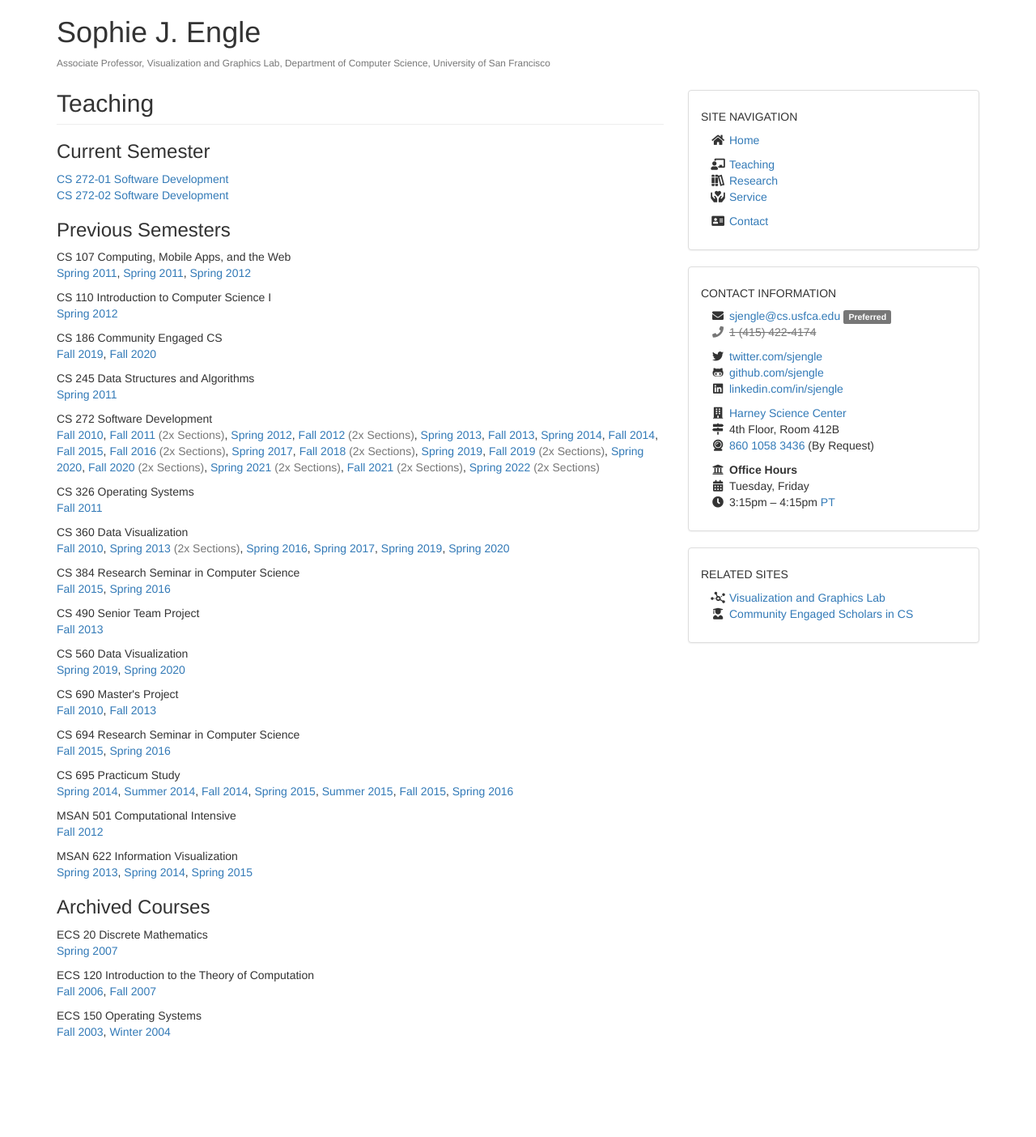
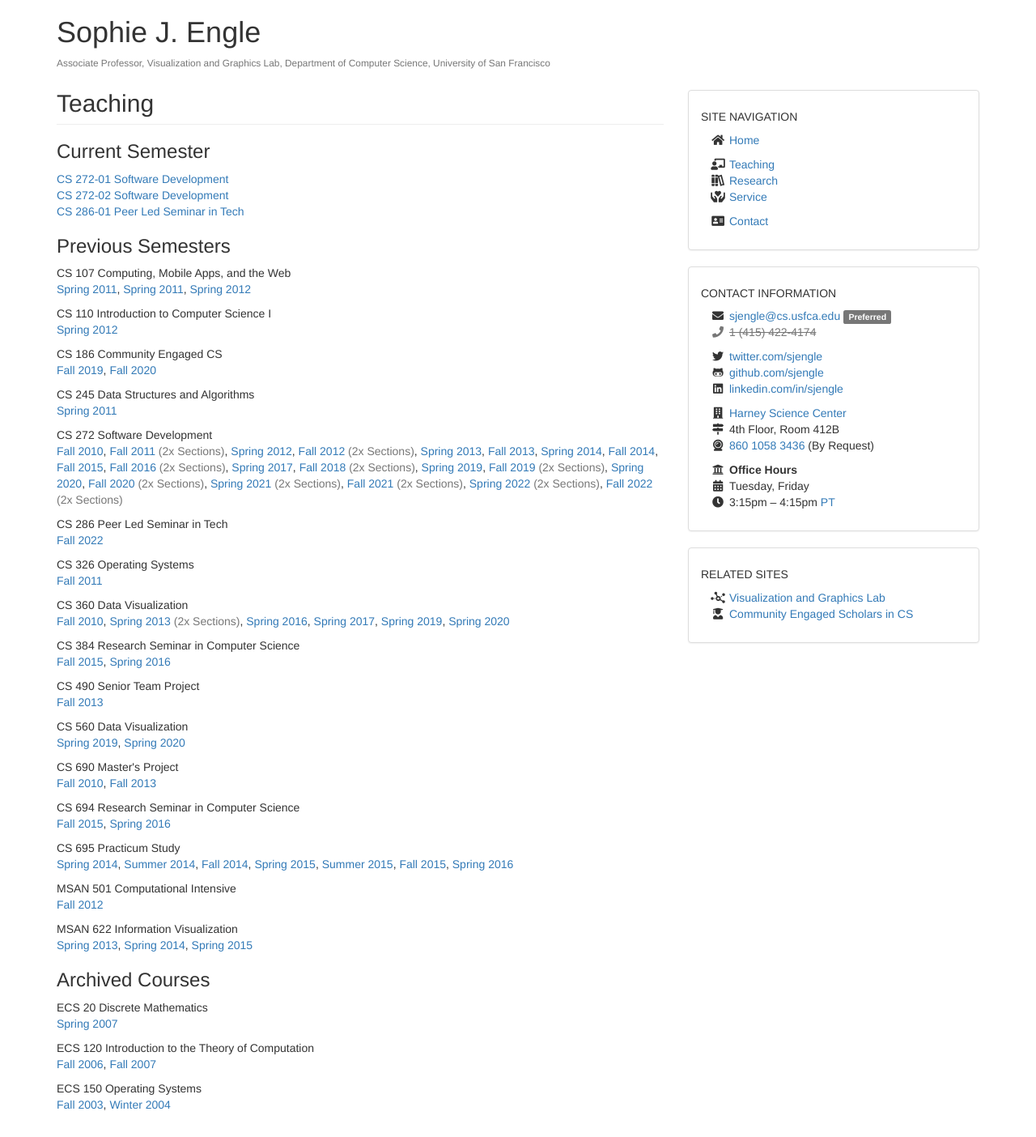
Before and after one commit to sjengle/sjengle.github.io, a Jekyll site: the page built from teaching.html, in a window 1280 px wide. Shown: the whole page at 81% size. Built offline with Jekyll 4.4.1, drawn with Linux system fonts in a browser that asks for light colours; before the commit the page ends 1314 px from its top, so only the background shows below that.

Commit message:
Adding fall course websites

```diff
--- a/_data/teaching.yaml
+++ b/_data/teaching.yaml
@@ -477,7 +477,6 @@
   year: '2022'
   sort: 'CS212-2022-01a'
   link: 'https://usf-cs272-spring2022.github.io/'
-  show: true
 - id: 'CS 272'
   name: 'Software Development'
   code: 'CS 272-02'
@@ -485,4 +484,27 @@
   year: '2022'
   sort: 'CS212-2022-01b'
   link: 'https://usf-cs272-spring2022.github.io/'
+# FALL 2022
+- id: 'CS 272'
+  name: 'Software Development'
+  code: 'CS 272-01'
+  term: 'Fall'
+  year: '2022'
+  sort: 'CS212-2022-08a'
+  link: 'https://usf-cs272-fall2022.github.io/'
   show: true
+- id: 'CS 272'
+  name: 'Software Development'
+  code: 'CS 272-02'
+  term: 'Fall'
+  year: '2022'
+  sort: 'CS212-2022-08b'
+  link: 'https://usf-cs272-fall2022.github.io/'
+  show: true
+- id: 'CS 286'
+  name: 'Peer Led Seminar in Tech'
+  code: 'CS 286-01'
+  sort: 'CS286-2022-08'
+  term: 'Fall'
+  year: '2022'
+  show: true
```
